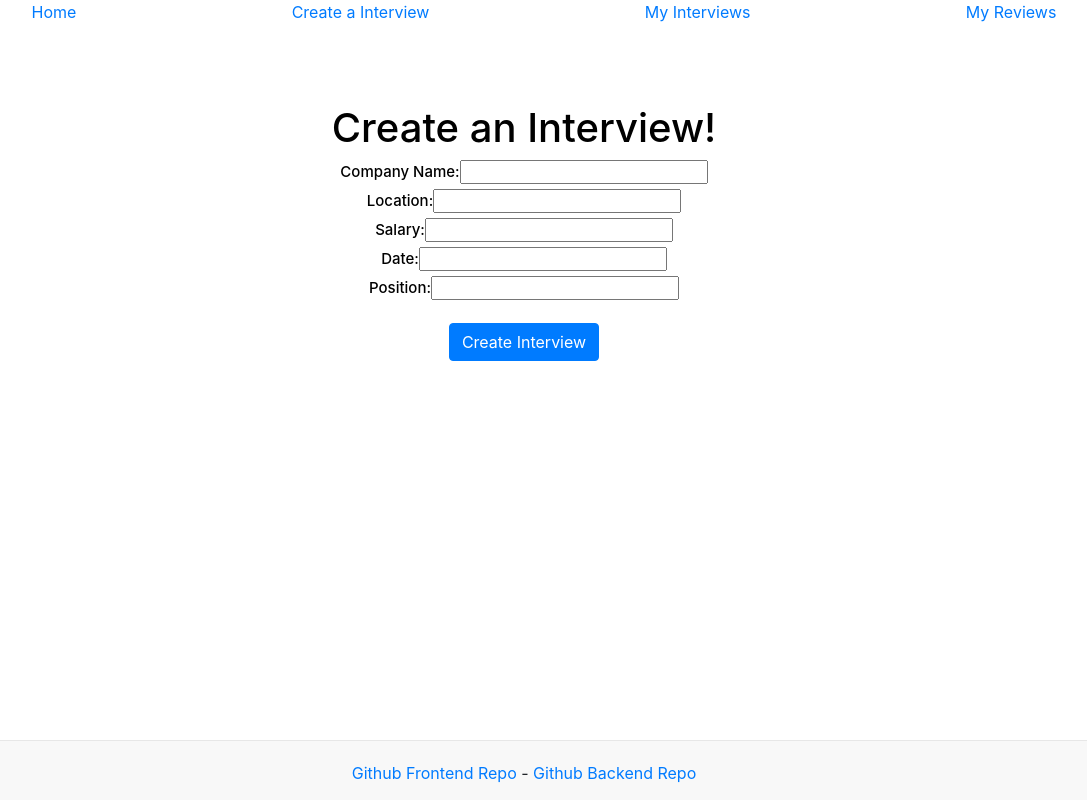
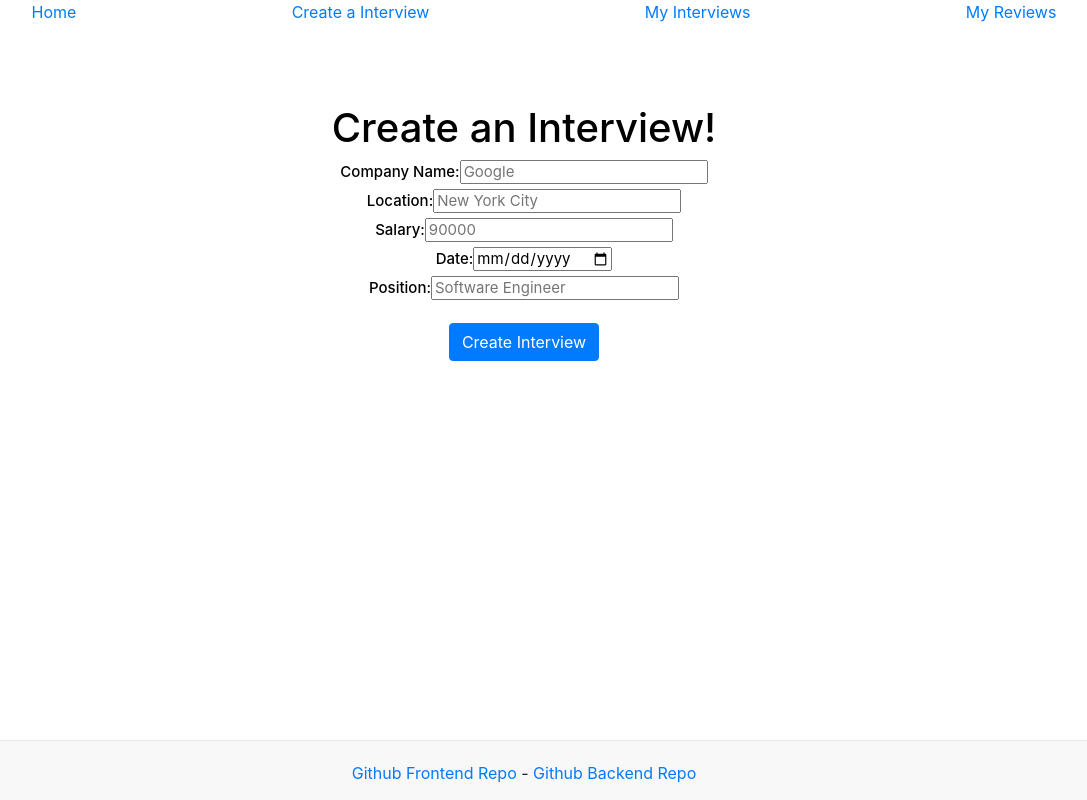
Before and after one commit to WhitnyNicole/job-search-react-redux, a React (Create React App) app: page /interviews/new in a window 1280 px wide. Shown: the whole page, without its empty margins (116-1203 px from the left). Built offline with nearby package versions, Linux system fonts and the light colour scheme; no server answers.

Commit message:
update form to add placeholder text

```diff
--- a/src/components/NewInterview.js
+++ b/src/components/NewInterview.js
@@ -17,7 +17,7 @@ const Wrapper = styled.section`
 class NewInterview extends Component {
 
     state ={
-        company_name: " ",
+        company_name: "",
         location: "",
         salary: "",
         day: "",
@@ -47,6 +47,7 @@ class NewInterview extends Component {
                         required
                         type="text"
                         name="company_name"
+                        placeholder={'Google'}
                         value={this.state.company_name}
                     />
                     <br />
@@ -56,22 +57,24 @@ class NewInterview extends Component {
                         type="text"
                         required
                         name="location"
+                        placeholder={'New York City'}
                         value={this.state.location}
                     />
                     <br />
                     <label>Salary:</label>
                     <input
                         onChange={this.handleChange}
-                        type="text"
+                        type="number"
                         required
                         name="salary"
+                        placeholder={'90000'}
                         value={this.state.salary}
                     />
                     <br />
                     <label>Date:</label>
                     <input
                         onChange={this.handleChange}
-                        type="text"
+                        type="date"
                         required
                         name="day"
                         value={this.state.day}
@@ -83,6 +86,7 @@ class NewInterview extends Component {
                         type="text"
                         required
                         name="position"
+                        placeholder={'Software Engineer'}
                         value={this.state.position}
                     />
                     <br />
```
